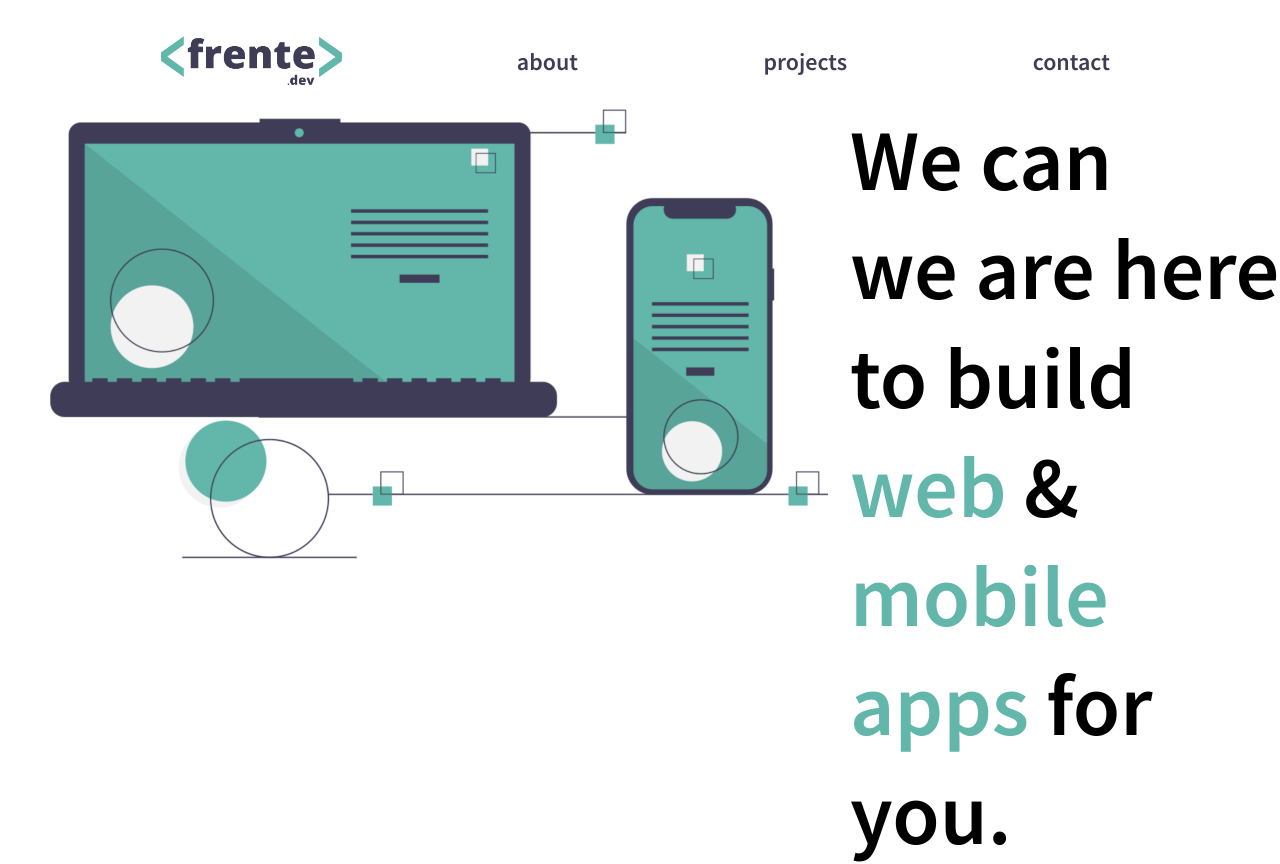
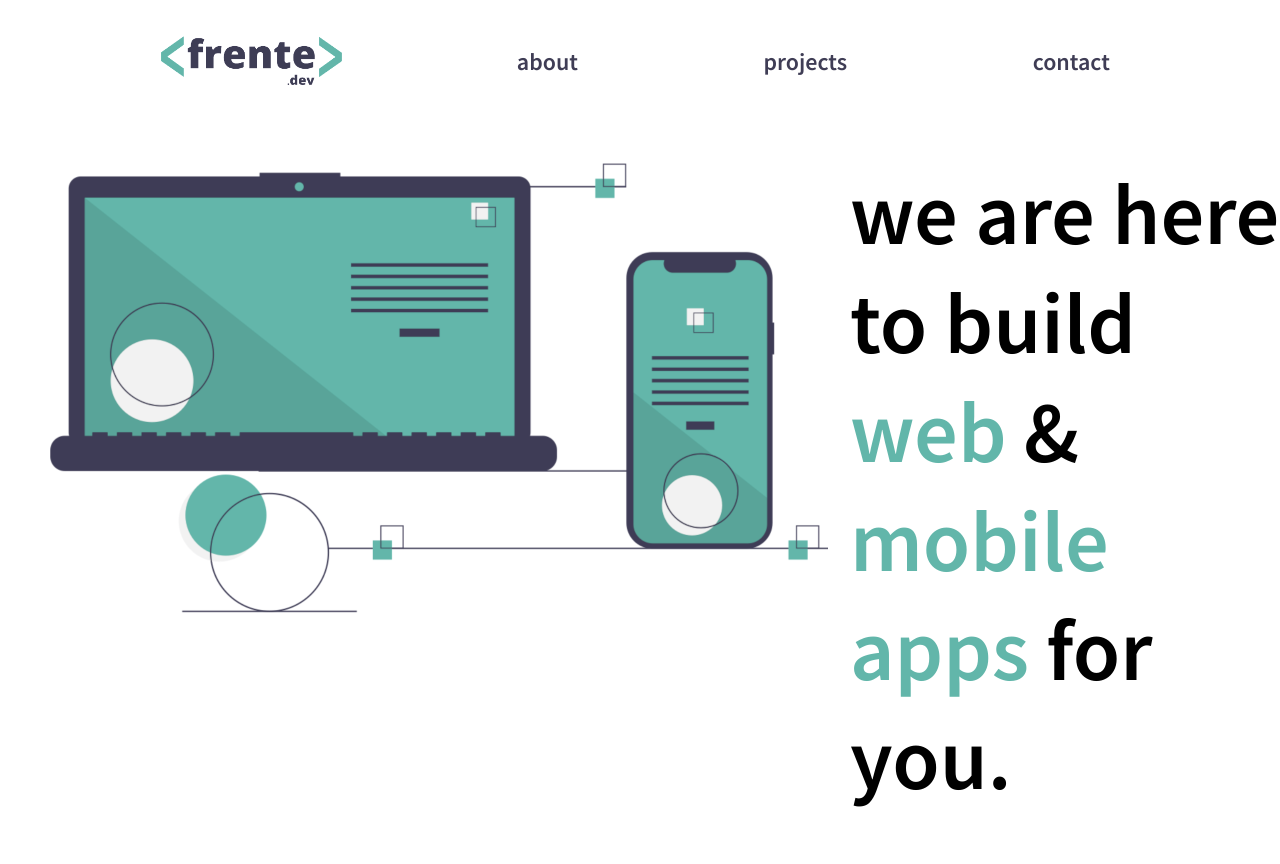
Before and after one commit to gabrielcon6/frente, a React (Create React App) app: page / in a window 1280 px wide. Shown: the top 864 px of the page. Built offline with nearby package versions, Linux system fonts and the light colour scheme.

Commit message:
repeated word

```diff
--- a/src/components/Banner.js
+++ b/src/components/Banner.js
@@ -14,7 +14,6 @@ const Banner = () => {
 
           <div className="bigBanner">
             {" "}
-            <h1 style={{ margin: "0" }}>We can</h1>
             <h1 style={{ margin: "0" }}>
               we are here to build <br />
               <span style={{ margin: "0", color: "#62b6aa" }}> web </span> &
```
